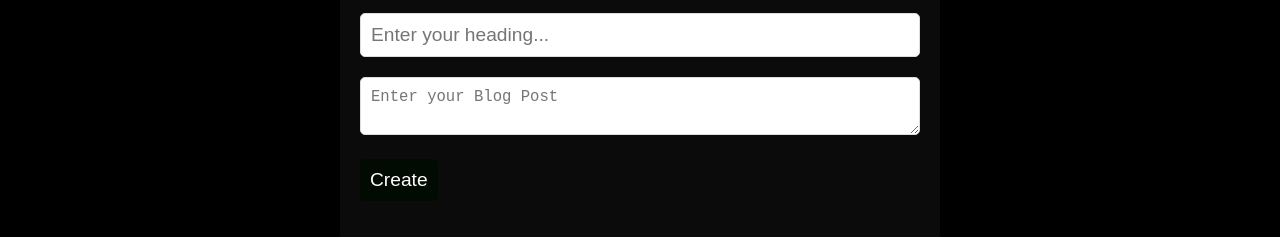
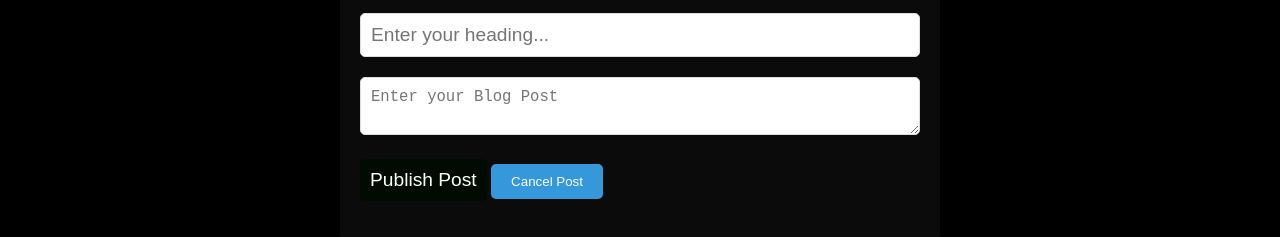
Before and after one commit to SavvyLakshya/F2-Module-Test, a plain HTML site: page index.html in a window 1280 px wide. Both pictures are taken after a click on the button "Create New Post". Shown: the part 75-312 px from the top of the page. Drawn offline with Linux system fonts and the light colour scheme.

Commit message:
Update index.html

```diff
--- a/index.html
+++ b/index.html
@@ -27,8 +27,10 @@
             <!-- <label for="blog-description">Description:</label> -->
             <textarea id="blog-description" placeholder="Enter your Blog Post" required></textarea>
           </div>
+
           <div class="form-group">
-            <button type="submit">Create</button>
+            <button type="submit">Publish Post</button>
+            <button type="reset">Cancel Post</button>
           </div>
         </form>
       </div>
```
